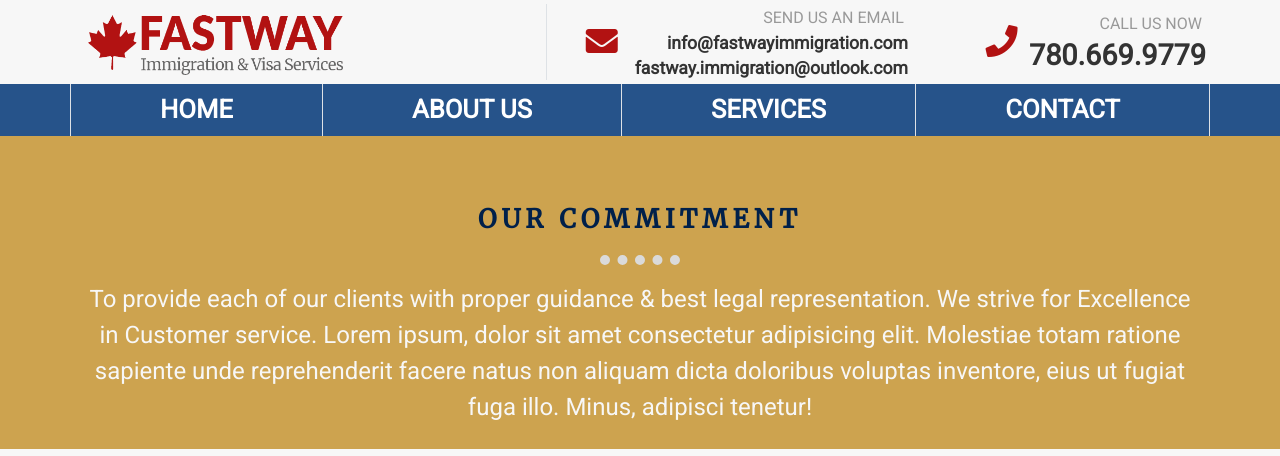
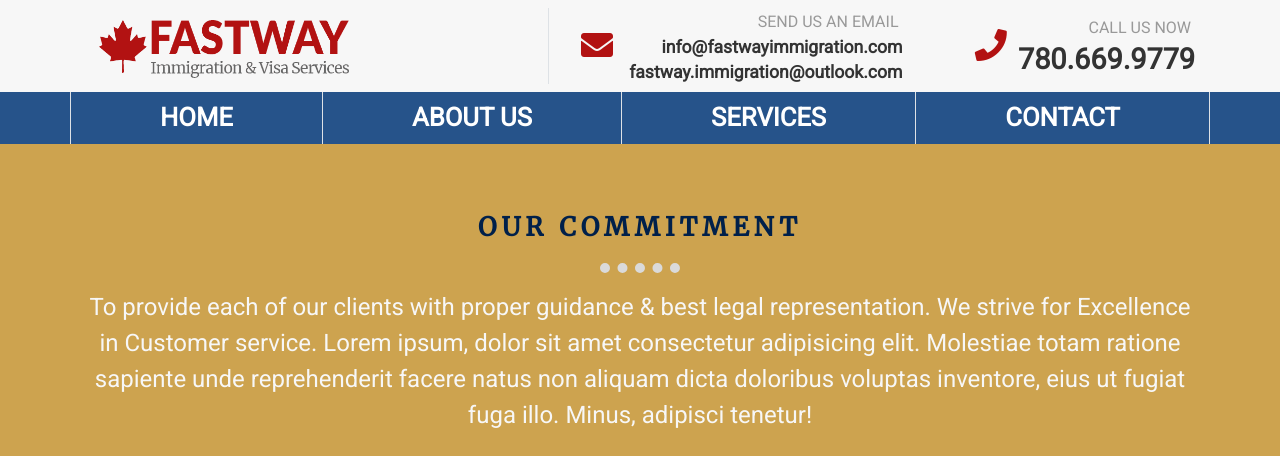
Before and after one commit to vivekmalhotra/fastwayImmigration, a web app: file pages/about_us.html in a window 1280 px wide. Shown: the top 456 px of the page. Run offline with its HTML, style and script files only (its server is not run), Linux system fonts and the light colour scheme; some libraries are stand-ins or nearby versions.

Commit message:
v0.7.3.1 - padding on about us page

```diff
--- a/pages/about_us.html
+++ b/pages/about_us.html
@@ -64,7 +64,7 @@
       - Call us today as call to action
       - Contact us button  -->
     <!-- Title bar is in a row with columns of Bootstrap grid -->
-    <div class="container p-1">
+    <div class="container pt-2 pb-2">
         <div class="title-bar-div row text-center m-0 align-items-center">
             <!-- Logo image column -->
             <div class="col-5 col-sm-4 col-md-3 col-lg-3 p-0">
@@ -111,7 +111,7 @@
             <ul id="navigation-bar-main-ul" class="navbar-nav nav-fill w-100">
                 <li id="navigation-bar-menu-item-home" class="nav-item"><a class="nav-link p-2 border-left" href="../index.html">HOME</a></li>
                 <li id="navigation-bar-menu-item-about_us" class="nav-item"><a class="nav-link p-2 border-left" href="#">ABOUT US</a></li>
-                <li id="navigation-bar-menu-item-services" class="nav-item"><a class="nav-link p-2 border-left" href="../index.html#services">SERVICES</a></li>
+                <li id="navigation-bar-menu-item-services" class="nav-item"><a class="nav-link p-2 border-left" href="../index.html>#services">SERVICES</a></li>
                 <li id="navigation-bar-menu-item-contact_us" class="nav-item"><a class="nav-link p-2 border-left border-right" href="#contact-us">CONTACT</a></li>
             </ul>
         </div>
```
